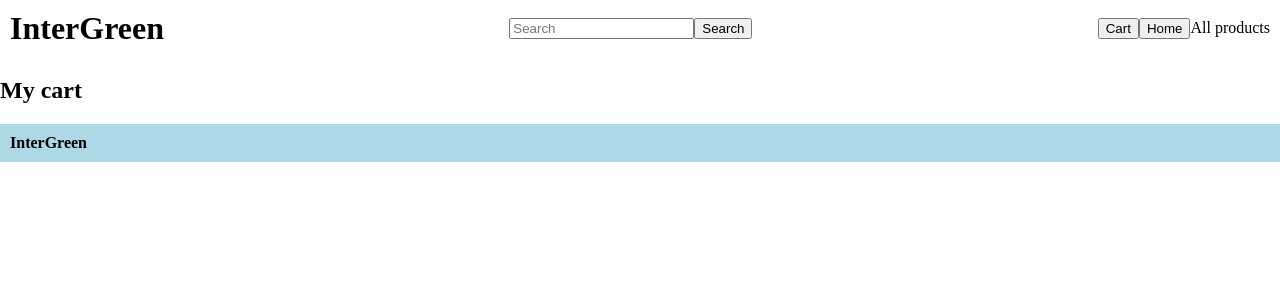
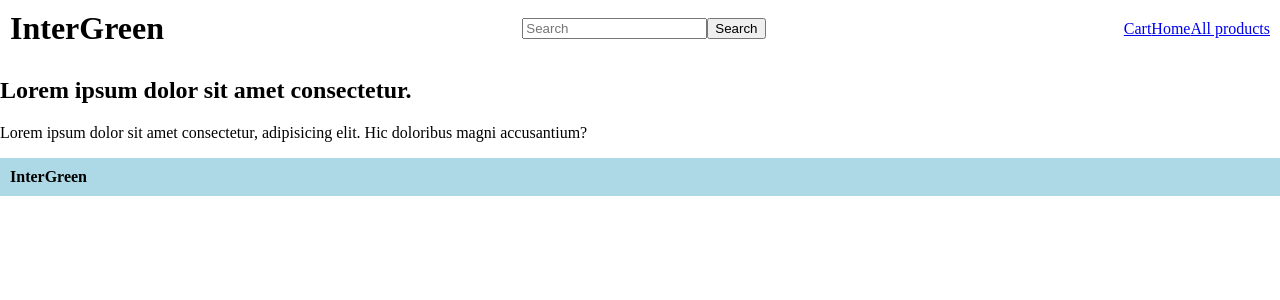
Before and after one commit to Kruvyz/angularTest, an Angular app: page /home in a window 1280 px wide. Before the commit this address led to /. Shown: the top 300 px of the page. Built offline with nearby package versions, Linux system fonts and the light colour scheme.

Commit message:
add routing

```diff
--- a/src/app/app-routing.module.ts
+++ b/src/app/app-routing.module.ts
@@ -1,7 +1,19 @@
 import { NgModule } from '@angular/core';
 import { Routes, RouterModule } from '@angular/router';
+import { HomeComponent } from './home/home.component';
+import { ProductsComponent } from './products/products.component';
+import { ProductComponent } from './product/product.component';
+import { CartComponent } from './cart/cart.component';
 
-const routes: Routes = [];
+const routes: Routes = [
+  { path: 'home', component: HomeComponent },
+  { path: 'cart', component: CartComponent },
+  { path: 'products', children: [
+    { path: '', component: ProductsComponent },
+    { path: ':id', component: ProductComponent }
+  ]},
+  { path: '', redirectTo: '/home', pathMatch: 'full' }
+];
 
 @NgModule({
   imports: [RouterModule.forRoot(routes)],
--- a/src/app/app.component.html
+++ b/src/app/app.component.html
@@ -1,8 +1,5 @@
 <app-header></app-header>
 
 <router-outlet></router-outlet>
-<!-- <app-products></app-products> -->
-<!-- <app-product></app-product> -->
-<app-cart></app-cart>
 
 <app-footer></app-footer>
--- a/src/app/products/products.component.html
+++ b/src/app/products/products.component.html
@@ -1,8 +1,8 @@
-<div class="products">
+<!-- <div class="products">
   <div class="product" *ngFor="let product of products">
     <img class="product--image" src="{{product.imageUrl}}" alt="{{product.name}}">
-    <p>{{product.name}}</p>
-    <p>{{product.price}} грн</p>
-    <button class="add-button">Add to Cart</button>
+    <p>{ {product.name }}</p>
+    <p>{{ product.price }} грн</p>
+    <button class="add-button" (click)="addItemInCart({{product.id}})">Add to Cart</button>
   </div>
-</div>
+</div> -->
--- a/src/app/products/products.component.ts
+++ b/src/app/products/products.component.ts
@@ -1,6 +1,7 @@
 import { Component, OnInit } from '@angular/core';
 import { Product } from '../shared/types/product';
 import { ApiService } from '../shared/services/api/api.service';
+import { CartService } from '../shared/services/cart/cart.service';
 
 @Component({
   selector: 'app-products',
@@ -11,7 +12,7 @@ export class ProductsComponent implements OnInit {
 
   public products: Product[];
 
-  constructor(private apiService: ApiService) { }
+  constructor(private apiService: ApiService, private cartService: CartService) { }
 
   ngOnInit() {
     this.getProducts();
@@ -24,4 +25,7 @@ export class ProductsComponent implements OnInit {
       })
   }
 
+  addItemInCart(id: number): void {
+    this.cartService.addItem(this.products[id]);
+  }
 }
--- a/src/app/shared/components/header/header.component.html
+++ b/src/app/shared/components/header/header.component.html
@@ -7,8 +7,8 @@
   </div>
 
   <nav>
-    <button>Cart</button>
-    <button>Home</button>
-    <a>All products</a>
+    <a routerLink="/cart">Cart</a>
+    <a routerLink="/home">Home</a>
+    <a routerLink="/products">All products</a>
   </nav>
 </header>
--- a/src/app/shared/services/cart/cart.service.ts
+++ b/src/app/shared/services/cart/cart.service.ts
@@ -8,7 +8,7 @@ export class CartService {
 
   constructor() { }
 
-  getCartItems(): Product[]{
+  getCartItems(): Product[] {
     try {
       return JSON.parse(localStorage.getItem("cart"));
     } catch(e) {
@@ -16,7 +16,20 @@ export class CartService {
     }
   }
 
-  setCart(products: Product[]): void{
+  setCart(products: Product[]): void {
     localStorage.setItem("cart", JSON.stringify(products));
   }
+
+  addItem(product: Product): void {
+    let cartList = this.getCartItems();
+    let index = cartList.findIndex(i => i.id === product.id);
+
+    if (index) {
+      cartList[index].count++;
+    } else {
+      cartList.push({ ...product, count: 1 });
+    }
+
+    this.setCart(cartList);
+  }
 }
```
